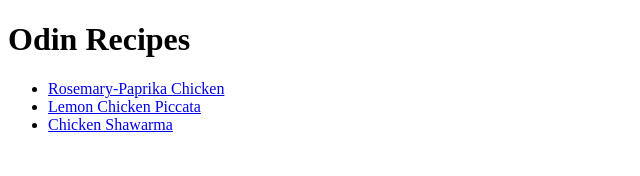
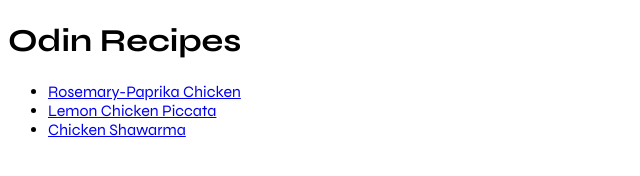
Before and after one commit to marlatte/odin-recipes, a plain HTML site: page index.html in a window 1280 px wide. Shown: the whole page, without its empty margins (0-640 px from the left). Drawn offline with Linux system fonts and the light colour scheme.

Commit message:
Start styling with ext css

```diff
--- a/index.html
+++ b/index.html
@@ -3,6 +3,8 @@
     <head>
         <meta charset="utf-8">
         <title>Odin's Archipelago</title>
+        <link rel="stylesheet" href="style.css">
+        <link rel="stylesheet" href="https://fonts.googleapis.com/css2?family=Syne:ital,wght@0,400;0,500;0,600;0,700;0,800&display=swap">
     </head>
     <body>
         <h1>Odin Recipes</h1>
--- /dev/null
+++ b/style.css
@@ -0,0 +1,5 @@
+/* Need to test if text follows google fonts bc I told it to, or if that link has precedence over my stylesheet */
+
+body {
+    font-family: Syne;
+}
```
